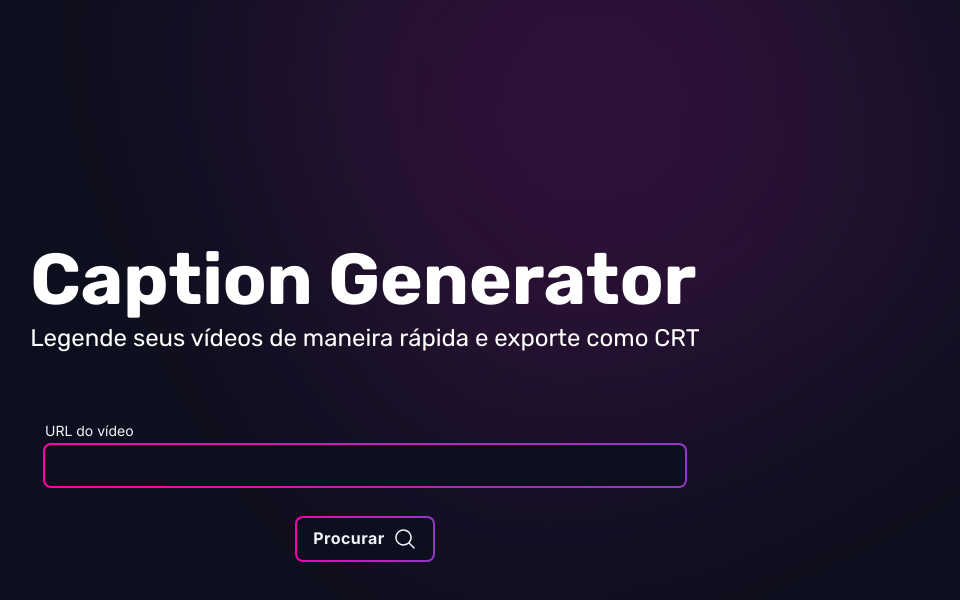
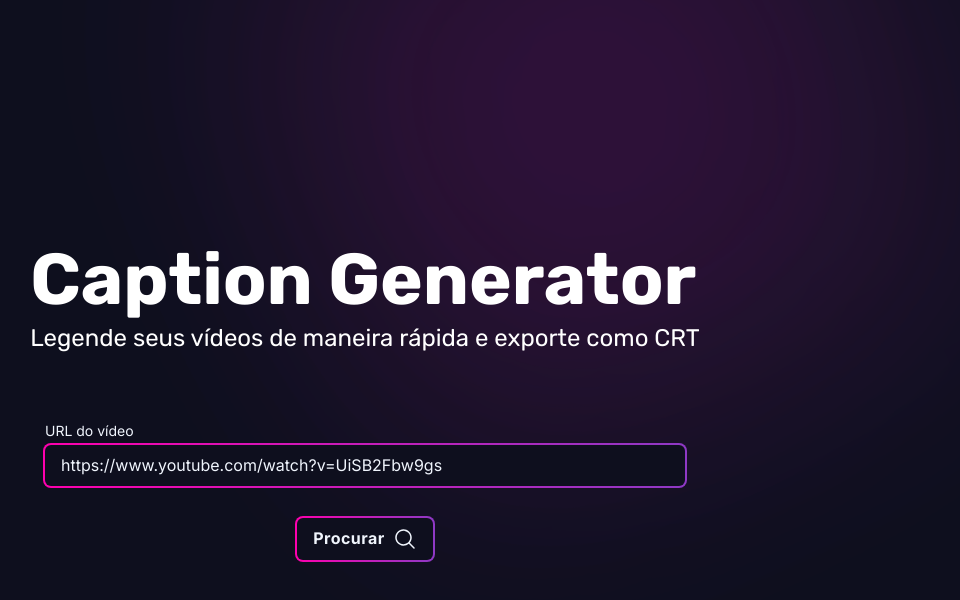
Before and after one commit to Wilian-N-Silva/caption-generator, a React (Vite) app: page / in a window 1280 px wide. Shown: the top 600 px of the page, without its empty margins (275-1235 px from the left). Built offline with nearby package versions, Linux system fonts and the light colour scheme.

Commit message:
refactor: :art: Navigation and data pass between children pages

```diff
--- a/src/main.tsx
+++ b/src/main.tsx
@@ -6,7 +6,7 @@ import { Caption } from "./pages/Caption"
 import { NotFound } from "./pages/NotFound"
 import "./style/main.scss"
 import { Root } from "./pages/Root"
-import { Validation } from "./pages/Validation"
+import { Lyrics } from "./pages/Lyrics"
 
 // const router = createBrowserRouter([
 //   {
@@ -34,8 +34,8 @@ const router = createBrowserRouter([
         element: <Home />,
       },
       {
-        path: "/step/2",
-        element: <Validation />,
+        path: "/lyrics",
+        element: <Lyrics />,
       },
     ],
   },
--- a/src/pages/Home.tsx
+++ b/src/pages/Home.tsx
@@ -1,5 +1,33 @@
+import { useState } from "react"
 import IconMagnifyingGlass from "../assets/icons/MagnifyingGlass.svg"
+import { mock } from "../global/Mock"
+import { useNavigate } from "react-router-dom"
+
 export function Home() {
+  const MOCK_INDEX = 1
+  const navigate = useNavigate()
+  const [videoUrl, setVideoUrl] = useState<string>(mock[MOCK_INDEX].videoId)
+
+  const validateYoutubeUrl = (url: string) => {
+    const regExp =
+      /^.*((youtu.be\/)|(v\/)|(\/u\/\w\/)|(embed\/)|(watch\?))\??v?=?([^#&?]*).*/
+    const match = url.match(regExp)
+    return match
+  }
+
+  const handleURLFormSubmit = (data: React.FormEvent<HTMLFormElement>) => {
+    data.preventDefault()
+
+    const isValid = validateYoutubeUrl(videoUrl)
+    if (!isValid) return
+
+    const stateObj = {
+      url: videoUrl,
+    }
+
+    navigate("/lyrics", { state: { videoUrl: videoUrl } })
+  }
+
   return (
     <div className="home">
       <header className="home__header">
@@ -10,13 +38,18 @@ export function Home() {
       </header>
 
       <main>
-        <form className="home__form">
+        <form className="home__form" onSubmit={handleURLFormSubmit}>
           <div className="text-field">
             <label className="text-field__label" htmlFor="url-input">
               URL do vídeo
             </label>
             <div className="text-field__input-wrapper">
-              <input className="" id="url-input" type="url" />
+              <input
+                id="url-input"
+                type="url"
+                value={videoUrl}
+                onChange={(e) => setVideoUrl(e.target.value)}
+              />
             </div>
           </div>
 
--- a/src/pages/Validation.tsx
+++ b/src/pages/Lyrics.tsx
@@ -1,14 +1,30 @@
 import ReactPlayer from "react-player"
 import IconArrowLeft from "../assets/icons/ArrowLeft.svg"
 import IconArrowRight from "../assets/icons/ArrowRight.svg"
-export function Validation() {
+import { Link, useLocation } from "react-router-dom"
+import { useEffect } from "react"
+
+export function Lyrics() {
+  const location = useLocation()
+  const { videoUrl } = location.state
+
+  const handleLocationData = () => {
+    console.log(videoUrl)
+  }
+
+  useEffect(() => {
+    handleLocationData()
+  }, [videoUrl])
+
   return (
     <div className="validation">
       <header className="validation__header">
-        <button className="button" type="submit">
-          <span>Voltar</span>
-          <img src={IconArrowLeft} alt="" />
-        </button>
+        <Link to={"/"}>
+          <button className="button" type="submit">
+            <span>Voltar</span>
+            <img src={IconArrowLeft} alt="" />
+          </button>
+        </Link>
         <h1>Lorem Ipsum da Silva Sauro</h1>
       </header>
 
```
Also changed, not shown: 1 other file (tests, documents, lock files or other folders).
